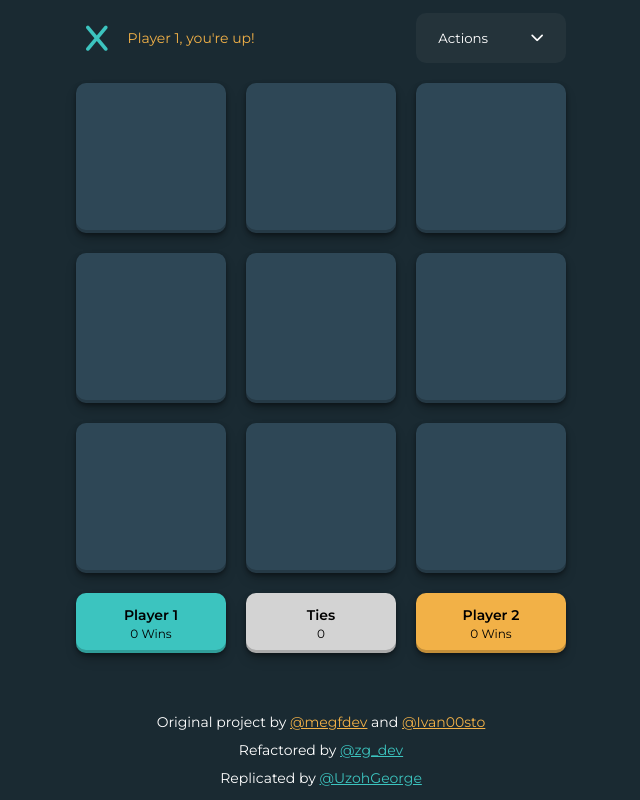
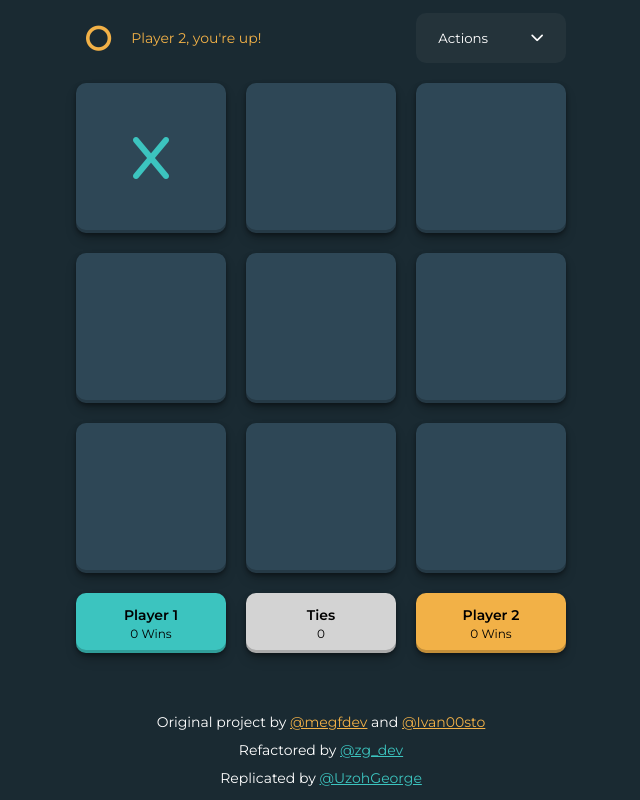
Before and after one commit to G-Uzoh/T3-game, a plain HTML site: page FWD/index.html in a window 1280 px wide. Both pictures are taken after a click on the element 470 px from the left and 158 px from the top of the page. Shown: the whole page, without its empty margins (319-959 px from the left). Drawn offline with Linux system fonts and the light colour scheme.

Commit message:
Add interactivity to game

```diff
--- a/FWD/index.html
+++ b/FWD/index.html
@@ -19,8 +19,8 @@
       <div class="grid">
         <!-- Turn indicator -->
 
-        <div class="turn">
-          <i class="fa-solid fa-x turquoise"></i>
+        <div class="turn turquoise" data-id="turn">
+          <i class="fa-solid fa-x"></i>
           <p>Player 1, you're up!</p>
         </div>
 
@@ -68,10 +68,10 @@
 
     <!-- Modal that opens when the game ends -->
 
-    <div class="modal hidden">
+    <div class="modal hidden" data-id="modal">
       <div class="modal-contents">
-        <p>Player 1 wins!</p>
-        <button>Play again</button>
+        <p data-id="modal-text">Player 1 wins!</p>
+        <button data-id="modal-btn">Play again</button>
       </div>
     </div>
 
--- a/FWD/script.js
+++ b/FWD/script.js
@@ -6,6 +6,46 @@ const App = {
         resetBtn: document.querySelector('[data-id="reset-btn"]'),
         newRoundBtn: document.querySelector('[data-id="new-round-btn"]'),
         squares: document.querySelectorAll('[data-id="square"]'),
+        modal: document.querySelector('[data-id="modal"]'),
+        modalText: document.querySelector('[data-id="modal-text"]'),
+        modalBtn: document.querySelector('[data-id="modal-btn"]'),
+        turn: document.querySelector('[data-id="turn"]'),
+    },
+
+    // State to track moves of the game
+    state: {
+        moves: [],
+    },
+
+    getGameStatus(moves) {
+        const p1Moves = moves.filter(move => move.playerId === 1).map(move => +move.squareId);
+        const p2Moves = moves.filter(move => move.playerId === 2).map(move => +move.squareId);
+
+        const winningPatterns = [
+            [1, 2, 3],
+            [1, 5, 9],
+            [1, 4, 7],
+            [2, 5, 8],
+            [3, 5, 7],
+            [3, 6, 9],
+            [4, 5, 6],
+            [7, 8, 9],
+        ];
+
+        let winner = null;
+
+        winningPatterns.forEach(pattern => {
+            const p1Wins = pattern.every(value => p1Moves.includes(value))
+            const p2Wins = pattern.every(value => p2Moves.includes(value))
+
+            if (p1Wins) winner = 1;
+            if (p2Wins) winner = 2;
+        });
+
+        return {
+            status: moves.length === 9 || winner != null ? 'complete' : 'in-progress', // in-progress | complete
+            winner // 1 | 2 | null
+        }
     },
 
     // Initializes the app
@@ -23,9 +63,70 @@ const App = {
 
         App.$.newRoundBtn.addEventListener('click', e => console.log('Add a new round!'));
 
+        App.$.modalBtn.addEventListener('click', e => {
+            // Reset the state of the app
+            App.state.moves = [];
+            App.$.squares.forEach(square => square.replaceChildren());
+            App.$.modal.classList.add('hidden');
+        })
+
         App.$.squares.forEach(square => {
             square.addEventListener('click', e => {
-                console.log(`Square with id ${e.target.id} was clicked.`);
+                // Check if there is already a play. If so, return early
+                const hasMove = (squareId) => {
+                    const existingMove = App.state.moves.find((move) => move.squareId === squareId);
+                    return existingMove !== undefined;
+                };
+
+                if (hasMove(+square.id)) {
+                    return;
+                }
+
+                // Determine which player icon to add to the square
+                const lastMove = App.state.moves.at(-1);
+                const getOppositePlayer = (playerId) => (playerId === 1 ? 2 : 1);
+                const currentPlayer = App.state.moves.length === 0 ? 1 : getOppositePlayer(lastMove.playerId);
+                const nextPlayer = getOppositePlayer(currentPlayer);
+
+                const squareIcon = document.createElement('i');
+                const turnIcon = document.createElement('i');
+                const turnLabel = document.createElement('p');
+                turnLabel.textContent = `Player ${nextPlayer}, you're up!`
+
+                if (currentPlayer === 1) {
+                    squareIcon.classList.add('fa-solid', 'fa-x', 'turquoise');
+                    turnIcon.classList.add('fa-solid', 'fa-o', 'yellow');
+                    turnLabel.classList = 'yellow';
+                } else {
+                    squareIcon.classList.add('fa-solid', 'fa-o', 'yellow');
+                    turnIcon.classList.add('fa-solid', 'fa-x', 'turquoise');
+                    turnLabel.classList = 'turquoise';
+                }
+
+                App.$.turn.replaceChildren(turnIcon, turnLabel);
+
+                App.state.moves.push({
+                    squareId: +square.id,
+                    playerId: currentPlayer,
+                });
+
+                square.replaceChildren(squareIcon);
+
+                // Check if there is a winner or a tie game
+                const game = App.getGameStatus(App.state.moves);
+
+                if (game.status === 'complete') {
+                    App.$.modal.classList.remove('hidden');
+
+                    let message = '';
+                    if (game.winner) {
+                        message = `Player ${game.winner} wins!`;
+                    } else {
+                        message = 'Tie game!';
+                    }
+
+                    App.$.modalText.textContent = message;
+                }
             })
         })
     }
--- a/FWD/style.css
+++ b/FWD/style.css
@@ -77,7 +77,7 @@ button:hover {
 }
 
 .turn {
-    color: var(--yellow);
+    color: var(--turquoise);
     grid-column-start: 1;
     grid-column-end: 3;
     align-self: center;
```
